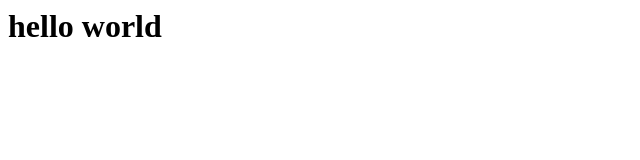
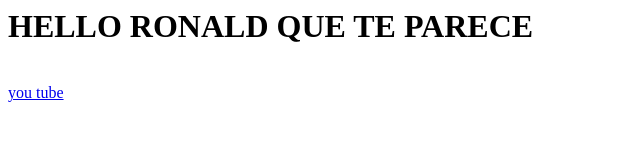
Before and after one commit to Faztv/teesting, a plain HTML site: page index.html in a window 1280 px wide. Shown: the whole page, without its empty margins (0-640 px from the left). Drawn offline with Linux system fonts and the light colour scheme.

Commit message:
Update index.html

```diff
--- a/index.html
+++ b/index.html
@@ -1,8 +1,15 @@
-<html>
-  <head>
-    <title>hello world</title>
-  </head>
-  <body>
-    <h1>hello world</h1>
-  </body>
-    </html>
+<DOCTYPE!>
+<html><head>
+	<title>TAKE</title>
+	<meta charset="utf-8">
+
+</head>
+<body>
+<h1>HELLO RONALD QUE TE PARECE</h1>
+ <br>
+
+<a href="https://www.youtube.com/">you tube</a>
+<br>
+
+</body>
+</html>
```
